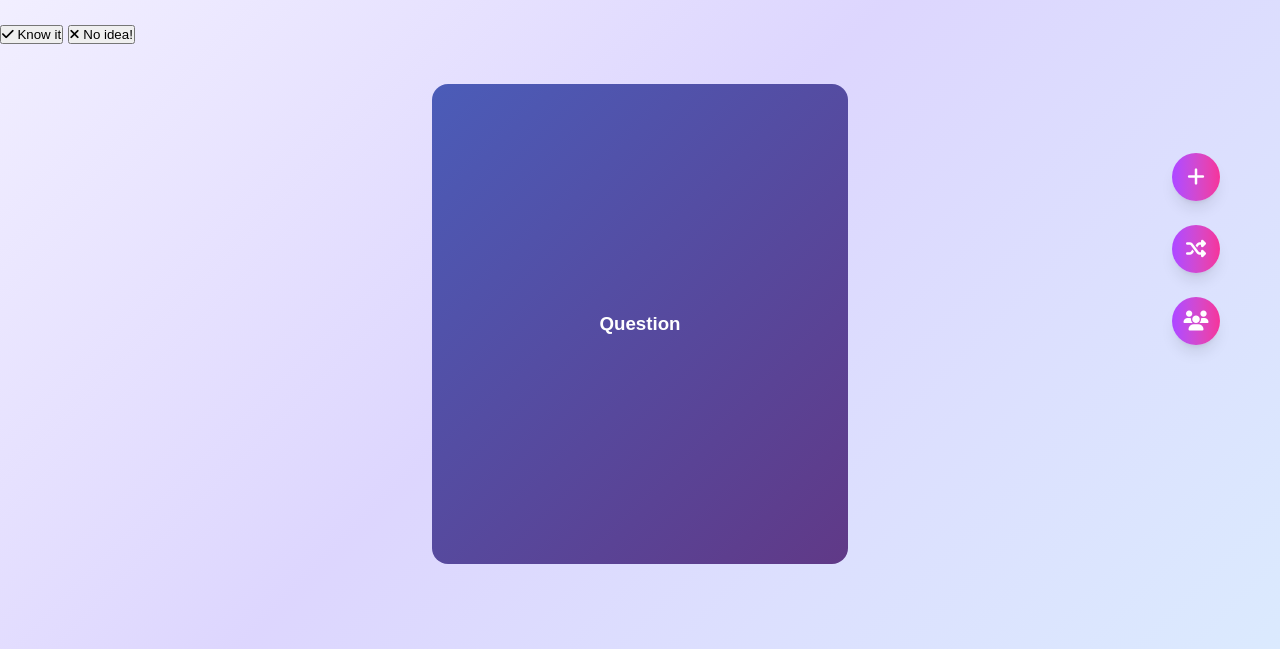
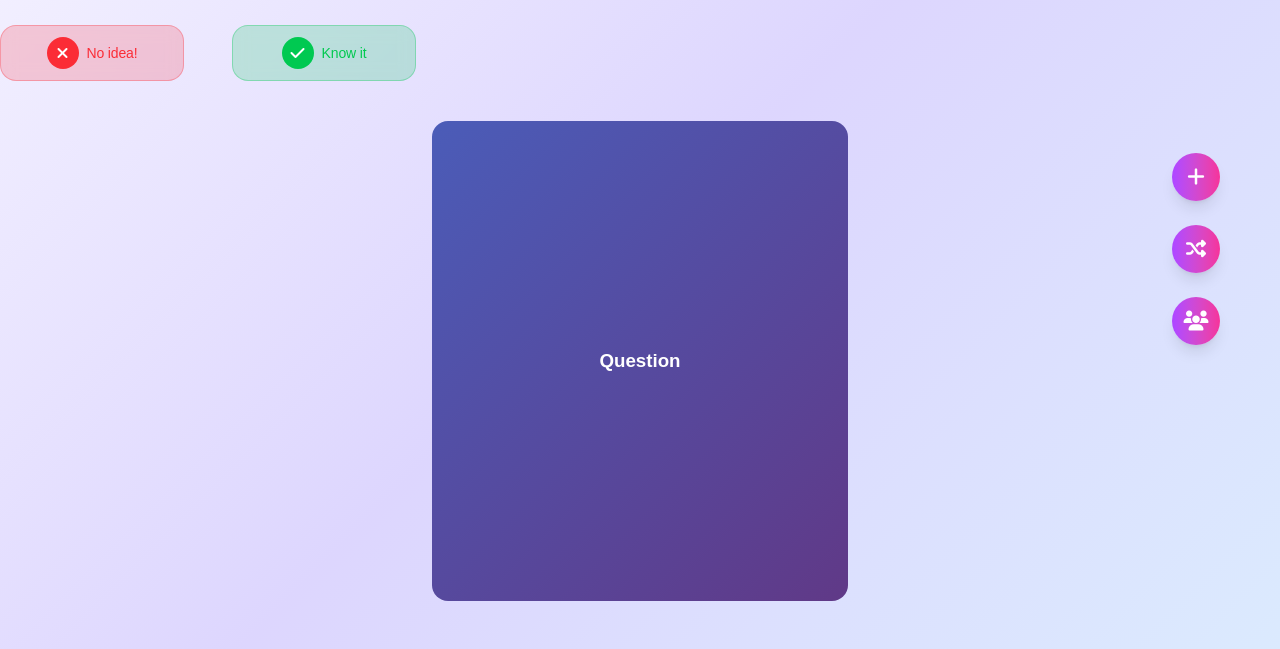
Before and after one commit to dorinapruska/REDI-final-project, a plain HTML site: page index.html in a window 1280 px wide. Shown: the part 151-800 px from the top of the page. Drawn offline with Linux system fonts and the light colour scheme.

Commit message:
changed answer button ui s and gaps

```diff
--- a/index.html
+++ b/index.html
@@ -35,18 +35,17 @@
 
 <div class="answer-frame">
 
+     <!-- No idea button -->
+    <button class="no-idea-button">
+        <i class="fa-solid fa-xmark"></i>
+        <span>No idea!</span>
+    </button>
+
     <!-- Know it button -->
     <button class="know-button">
         <i class="fa-solid fa-check"></i>
         <span>Know it</span>
     </button>
-
-    <!-- No idea button -->
-    <button class="no-idea-button">
-        <i class="fa-solid fa-xmark"></i>
-        <span>No idea!</span>
-    </button>
-
 </div>
 
 
--- a/styles.css
+++ b/styles.css
@@ -246,6 +246,101 @@ padding: 0;
   min-height: 70vh;
 }
 
+/* Know it button */
+.know-button {
+    display: flex;
+    width: 184px;
+    height: 56px;
+    padding: 8px 16px;
+
+    justify-content: center;
+    align-items: center;
+    gap: 8px;
+
+    box-sizing: border-box;
+
+    border-radius: 16px;
+    border: 1.6px solid oklab(72.3% -0.1889 0.1109 / 0.3);
+
+    background: oklab(72.3% -0.1889 0.1109 / 0.2);
+
+    backdrop-filter: blur(8px);
+    cursor: pointer;
+}
+
+/* Know it icon */
+.know-button i {
+    display: flex;
+    width: 32px;
+    height: 32px;
+
+    justify-content: center;
+    align-items: center;
+
+    border-radius: 9999px;
+    background: oklch(72.3% 0.219 149.579deg);
+
+    color: white;
+    font-size: 16px;
+}
+
+.know-button span {
+    color: #00C950;
+    text-align: center;
+    font-family: "SF Pro", sans-serif;
+    font-size: 14px;
+    font-style: normal;
+    font-weight: 500;
+    line-height: 20px;
+    letter-spacing: -0.15px;
+}
+
+.no-idea-button {
+    display: flex;
+    width: 184px;
+    height: 56px;
+    padding: 8px 16px;
+    justify-content: center;
+    align-items: center;
+    gap: 8px;
+    box-sizing: border-box;
+
+    border-radius: 16px;
+    border: 1.6px solid oklab(63.7% 0.2142 0.1014 / 0.3);
+    background: oklab(63.7% 0.2142 0.1014 / 0.2);
+    backdrop-filter: blur(8px);
+
+    cursor: pointer;
+}
+
+.no-idea-button i {
+    display: flex;
+    width: 32px;
+    height: 32px;
+    justify-content: center;
+    align-items: center;
+
+    border-radius: 9999px;
+    background: oklch(63.7% 0.237 25.331deg);
+    color: white;
+    font-size: 16px;
+}
+
+.no-idea-button span {
+    color: #FB2C36;
+    text-align: center;
+    font-family: "SF Pro", sans-serif;
+    font-size: 14px;
+    font-style: normal;
+    font-weight: 500;
+    line-height: 20px;
+    letter-spacing: -0.15px;
+}
+.answer-frame {
+    display: inline-flex;
+    align-items: center;
+    gap: 48px;
+}
 /* ── CARD LIST (manage view) ─────────────────────────────────── */
 /* TODO: style the list of cards and the "add card" form */
 
```
